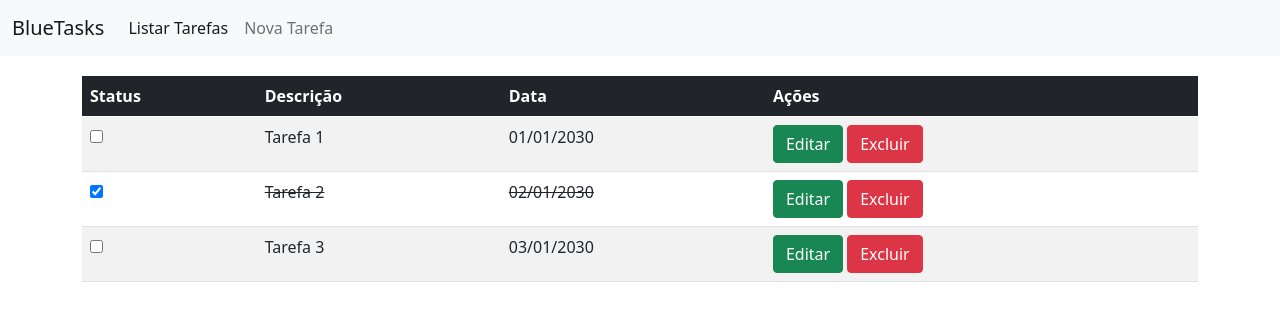
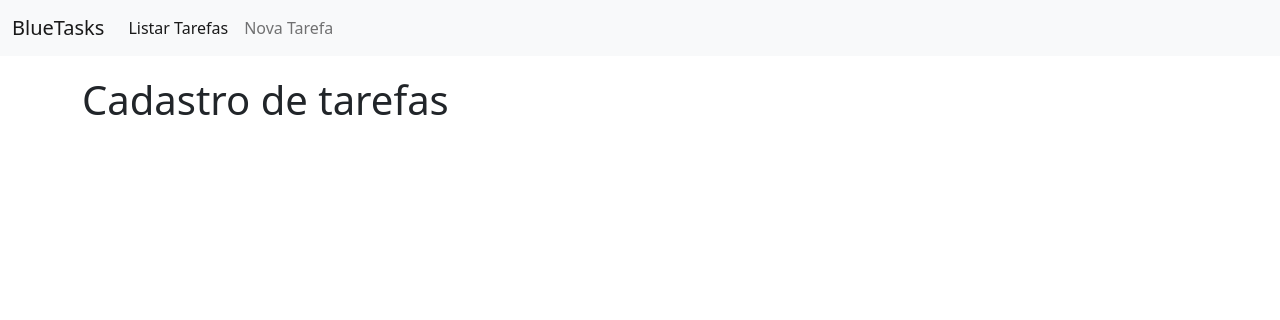
Before and after one commit to guimatech/bluetasks-frontend, a React (Vite) app: page /form in a window 1280 px wide. Shown: the top 320 px of the page. Built offline with nearby package versions, Linux system fonts and the light colour scheme.

Commit message:
feat: mount route to redirect to the task creation

```diff
--- a/src/App.jsx
+++ b/src/App.jsx
@@ -1,7 +1,8 @@
 import { Component } from 'react'
 import NavBar from './components/NavBar';
-import { BrowserRouter } from 'react-router-dom';
+import { BrowserRouter, Routes, Route } from 'react-router-dom';
 import TaskListTable from './components/TaskListTable';
+import TaskForm from './components/TaskForm';
 
 class App extends Component {
   constructor(props) {
@@ -17,7 +18,10 @@ class App extends Component {
         <div className='App'>
           <NavBar />
           <div className='container' style={{ marginTop: 20 }}>
-            <TaskListTable />
+            <Routes>
+              <Route exact path='/form' element={<TaskForm />} />
+              <Route path='/' element={<TaskListTable />} />
+            </Routes>
           </div>
         </div>
       </BrowserRouter>
--- /dev/null
+++ b/src/components/TaskForm.jsx
@@ -0,0 +1,12 @@
+import { Component } from 'react';
+
+class TaskForm extends Component {
+    render() {
+        return (
+            <div>
+                <h1>Cadastro de tarefas</h1>
+            </div>
+        );
+    }
+}
+export default TaskForm;
```
